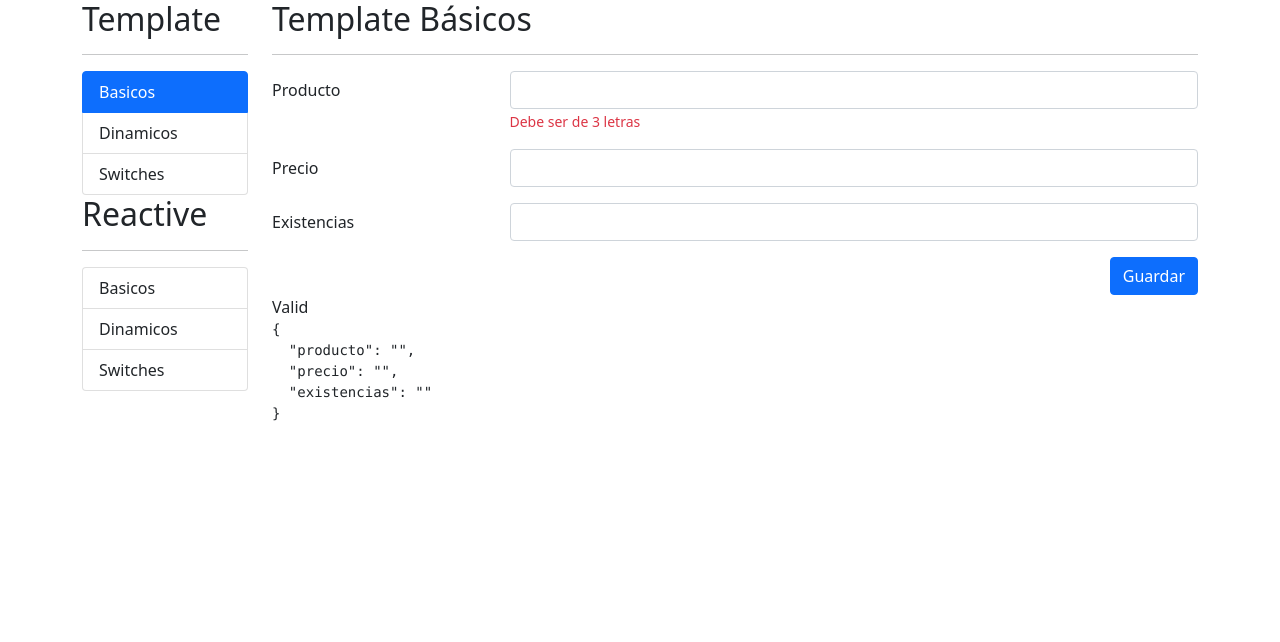
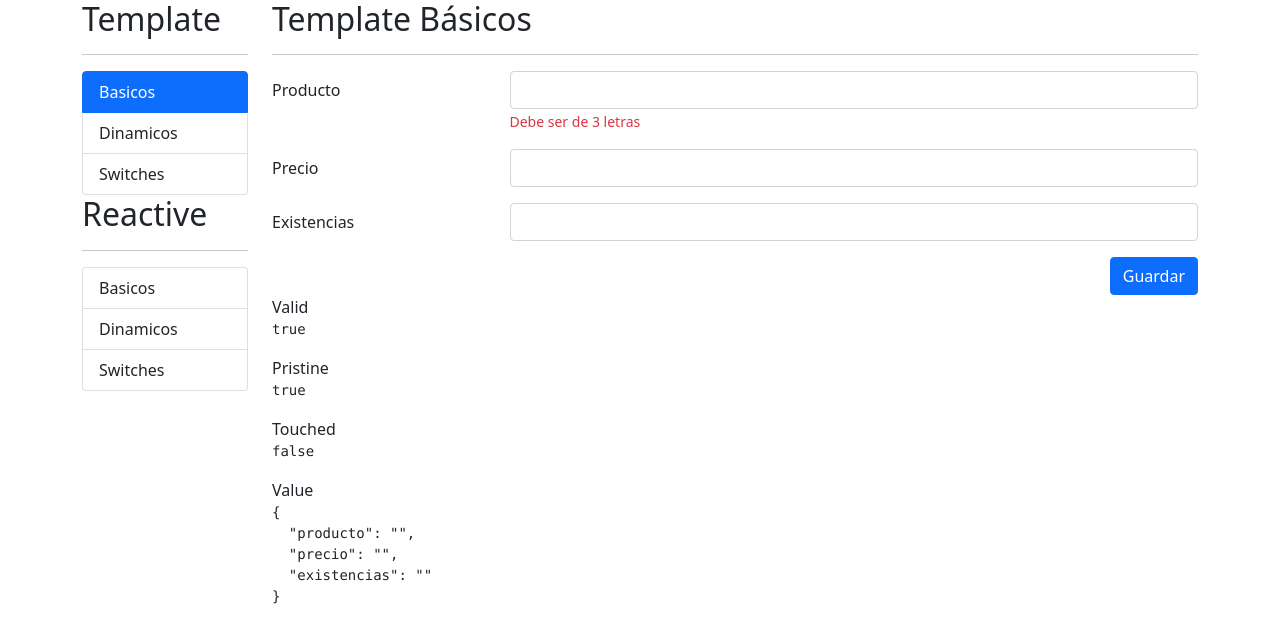
Before and after one commit to EnocPAguirre/FormulariosTemplate, an Angular app: page /template/basicos in a window 1280 px wide. Shown: the top 642 px of the page. Built offline with nearby package versions, Linux system fonts and the light colour scheme.

Commit message:
Validando mas campos del formulario

```diff
--- a/src/app/template/basicos/basicos.component.html
+++ b/src/app/template/basicos/basicos.component.html
@@ -19,25 +19,34 @@
       <div class="mb-3 row">
         <label class="col-sm-3 col-form-label">Existencias</label>
         <div class="col-sm-9">
-          <input type="number" ngModel name="existencias" class="form-control" />
+          <input
+            type="number"
+            ngModel
+            name="existencias"
+            class="form-control"
+          />
         </div>
       </div>
       <div class="row">
-          <div class="col">
-              <button type="submit" class="btn btn-primary float-end">
-                  Guardar
-              </button>
-          </div>
+        <div class="col">
+          <button type="submit" class="btn btn-primary float-end">
+            Guardar
+          </button>
+        </div>
       </div>
     </form>
   </div>
 </div>
 
 <div class="row">
-  <div class="row">
+  <div class="col">
     <span>Valid</span>
-    <pre>{{miFormulario.value | json}}
-    </pre>
+    <pre>{{ miFormulario.valid | json }}</pre>
+    <span>Pristine</span>
+    <pre>{{ miFormulario.pristine | json }}</pre>
+    <span>Touched</span>
+    <pre>{{ miFormulario.touched | json }}</pre>
+    <span>Value</span>
+    <pre>{{ miFormulario.value | json }}</pre>
   </div>
-
 </div>
```
